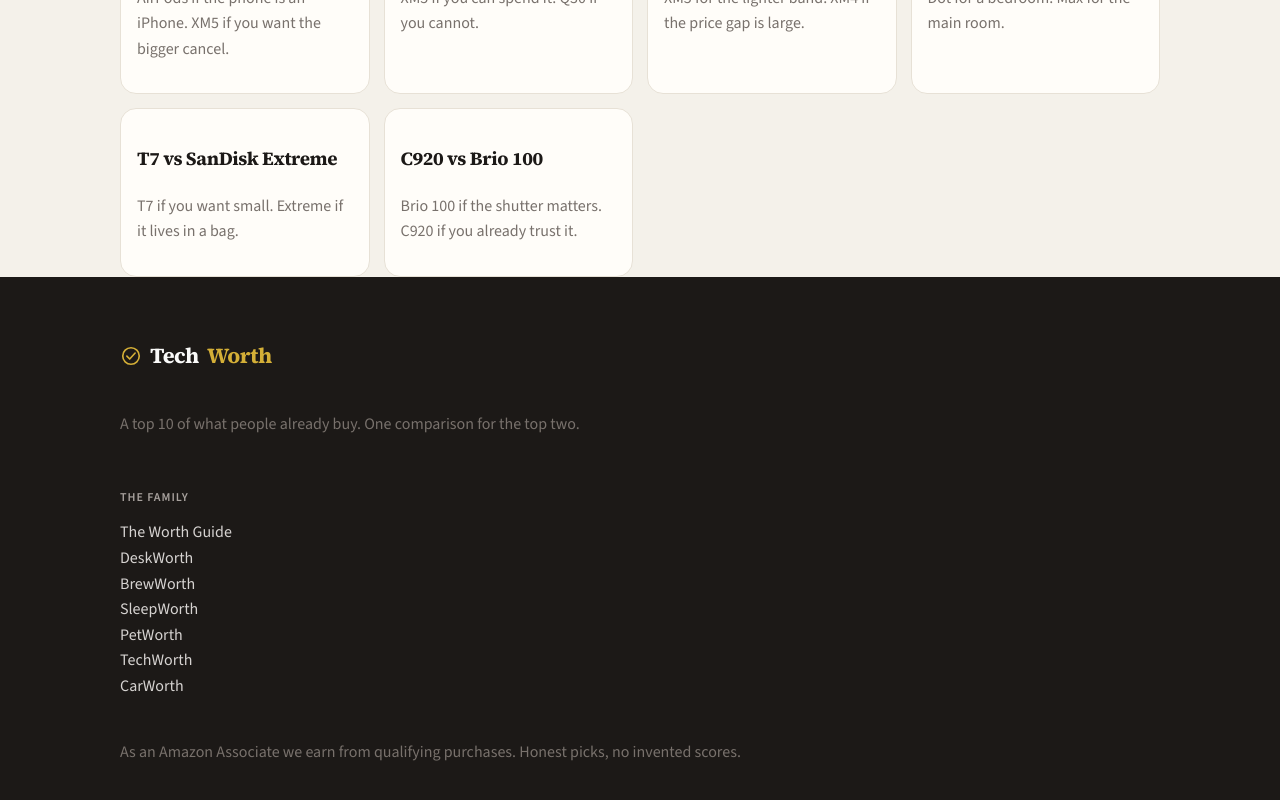
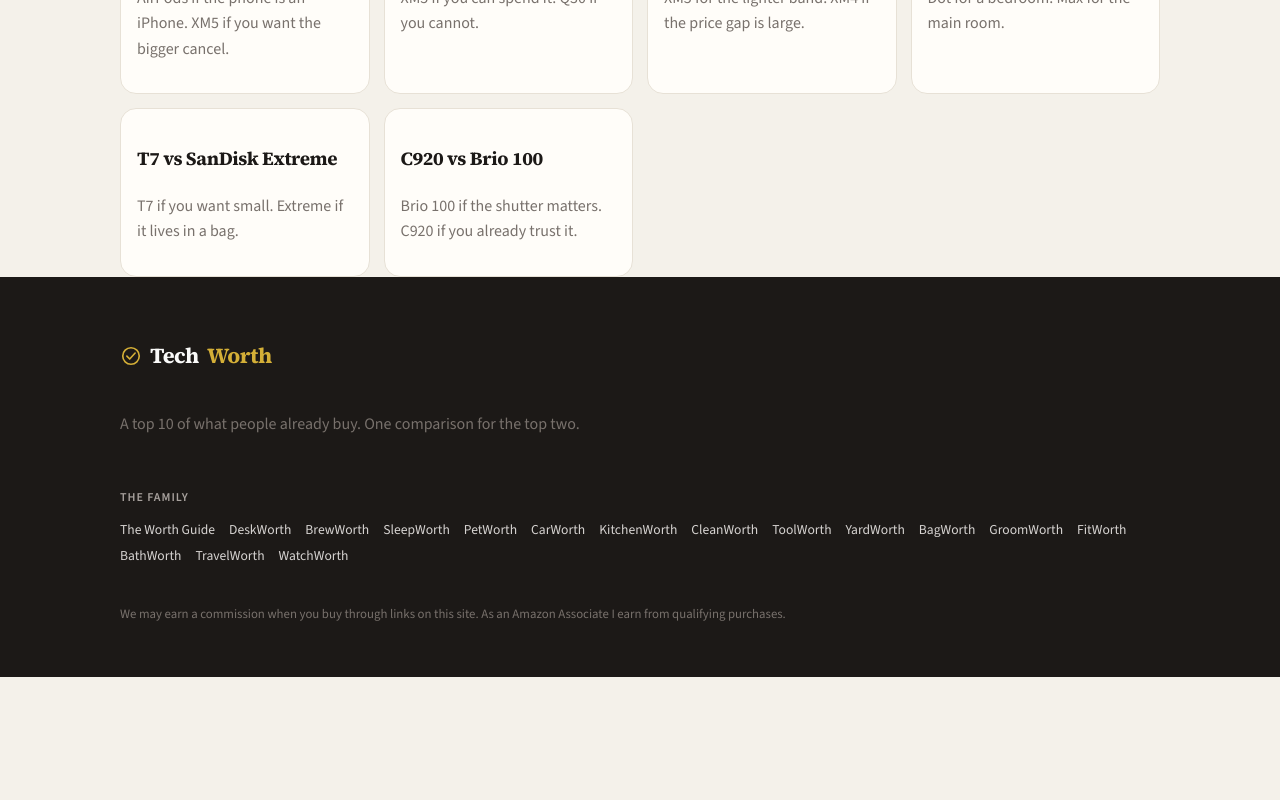
Before and after one commit to tygriffin045/techworth, a Next.js app: page / in a window 1280 px wide. Shown: the part 2203-3003 px from the top of the page. After the commit the page ends 2880 px from the top, so only its background shows below. Built offline with nearby package versions, Linux system fonts and the light colour scheme.

Commit message:
Footer: single affiliate disclosure line and compact Worth Guide cross-links

```diff
--- a/src/app/globals.css
+++ b/src/app/globals.css
@@ -25,3 +25,5 @@ footer { background:#1c1917; color:#d6d3d1; }
 .label { font-size:.75rem; font-weight:700; letter-spacing:.08em; text-transform:uppercase; color:#a8a29e; }
 ul { list-style:none; padding:0; margin:8px 0 0; }
 @media (max-width:720px) { nav { display:none; } }
+.sites { display:flex; flex-wrap:wrap; gap:4px 14px; font-size:.85rem; }
+.note.small { font-size:.8rem; }
--- a/src/app/layout.tsx
+++ b/src/app/layout.tsx
@@ -8,8 +8,17 @@ const family = [
   ["BrewWorth", "https://brew.theworthguide.com/"],
   ["SleepWorth", "https://sleep.theworthguide.com/"],
   ["PetWorth", "https://pet.theworthguide.com/"],
-  ["TechWorth", "https://tech.theworthguide.com/"],
   ["CarWorth", "https://car.theworthguide.com/"],
+  ["KitchenWorth", "https://kitchen.theworthguide.com/"],
+  ["CleanWorth", "https://clean.theworthguide.com/"],
+  ["ToolWorth", "https://tool.theworthguide.com/"],
+  ["YardWorth", "https://yard.theworthguide.com/"],
+  ["BagWorth", "https://bag.theworthguide.com/"],
+  ["GroomWorth", "https://groom.theworthguide.com/"],
+  ["FitWorth", "https://fit.theworthguide.com/"],
+  ["BathWorth", "https://bath.theworthguide.com/"],
+  ["TravelWorth", "https://travel.theworthguide.com/"],
+  ["WatchWorth", "https://watch.theworthguide.com/"],
 ];
 
 export const metadata = {
@@ -43,13 +52,13 @@ export default function RootLayout({ children }: { children: React.ReactNode })
             </div>
             <div>
               <p className="label">The family</p>
-              <ul>
+              <ul className="sites">
                 {family.map(([label, href]) => (
                   <li key={label}><Link href={href}>{label}</Link></li>
                 ))}
               </ul>
             </div>
-            <p className="note">As an Amazon Associate we earn from qualifying purchases. Honest picks, no invented scores.</p>
+            <p className="note small">We may earn a commission when you buy through links on this site. As an Amazon Associate I earn from qualifying purchases.</p>
           </div>
         </footer>
       </body>
```
